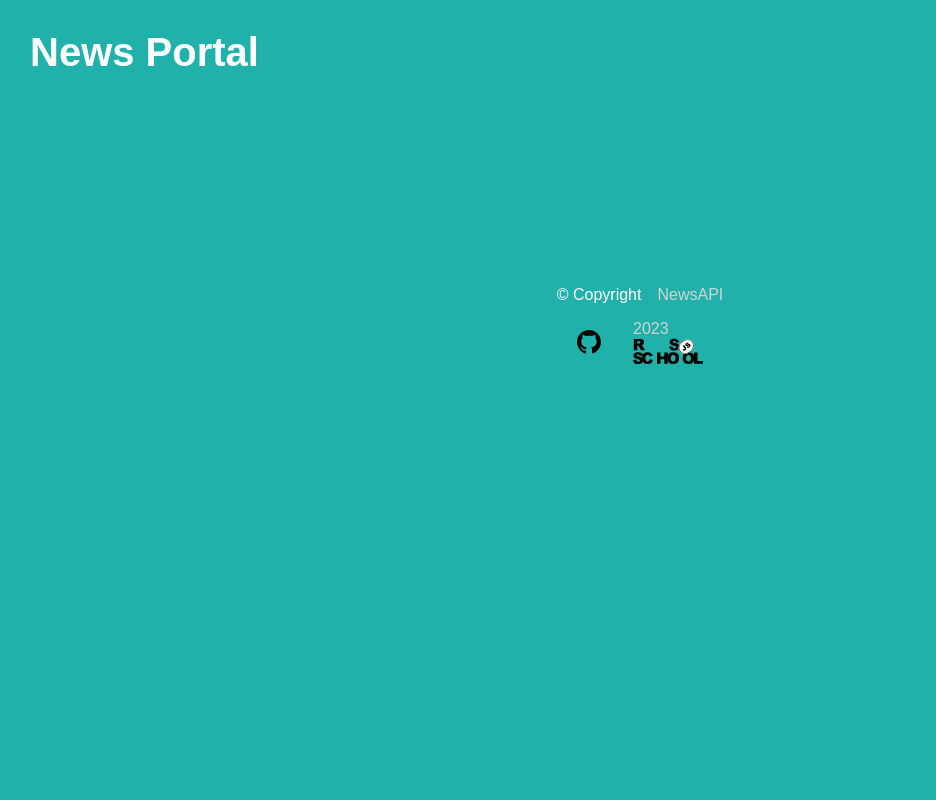
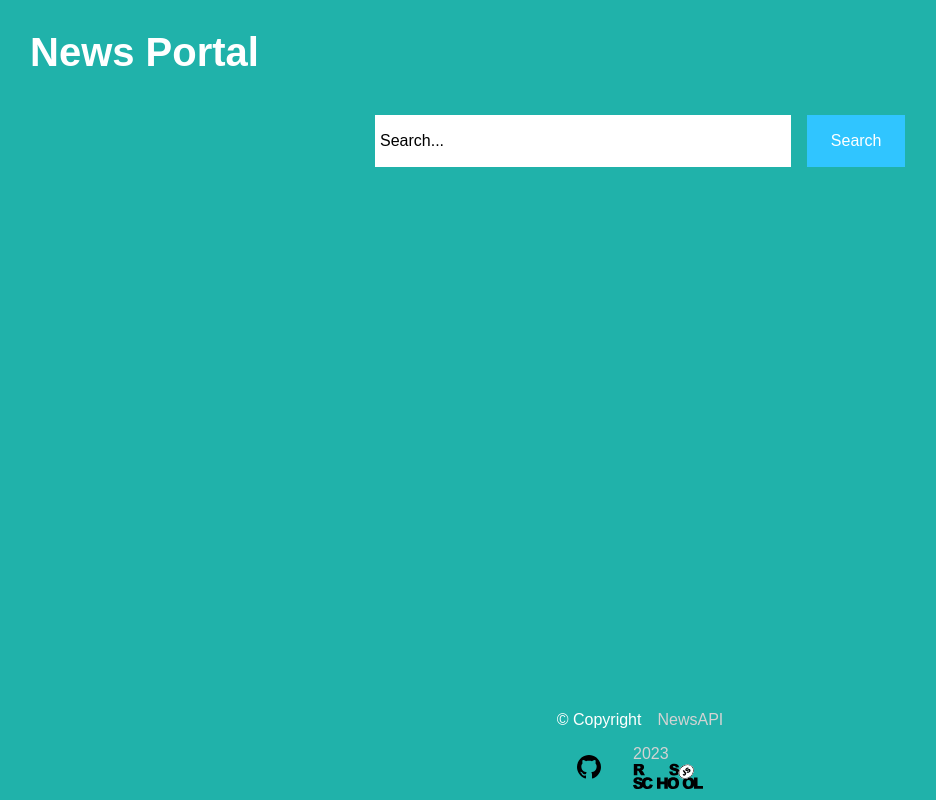
Before and after one commit to alexpashchuk/news-api, a website built with webpack: page src/index.html in a window 1280 px wide. Shown: the whole page, without its empty margins (0-936 px from the left). Built offline with nearby package versions, Linux system fonts and the light colour scheme; no server answers.

Commit message:
feat: add search query

```diff
--- a/src/components/app/app.ts
+++ b/src/components/app/app.ts
@@ -14,6 +14,9 @@ class App {
         (<HTMLElement>document.querySelector('.sources')).addEventListener('click', (e): void =>
             this.controller.getNews(e, (data?: NewsData) => this.view.drawNews(data))
         );
+        (<HTMLElement>document.querySelector('.search__btn')).addEventListener('click', (): void =>
+            this.controller.getSearch((data?: NewsData) => this.view.drawNews(data))
+        );
         this.controller.getSources((data?: SourceData) => this.view.drawSources(data));
     }
 }
--- a/src/components/app/types.ts
+++ b/src/components/app/types.ts
@@ -45,3 +45,5 @@ export enum newsLinks {
     linkLocal = 'https://newsapi.org/v2/',
     linkDeploy = 'https://rss-news-api.onrender.com/',
 }
+
+export type IApiKey = string;
--- a/src/components/controller/controller.ts
+++ b/src/components/controller/controller.ts
@@ -8,6 +8,18 @@ class AppController extends AppLoader {
                 endpoint: 'sources',
             },
             callback
+        );
+    }
+
+    getSearch(callback: Callback<NewsData>) {
+        const searchInput = document.querySelector('.search__input') as HTMLInputElement;
+        const keySearch = searchInput.value;
+        super.getResp(
+            {
+                endpoint: 'everything',
+            },
+            callback,
+            keySearch
         );
     }
 
--- a/src/components/controller/loader.ts
+++ b/src/components/controller/loader.ts
@@ -12,9 +12,10 @@ class Loader {
         { endpoint, options = {} }: { endpoint: string; options?: Options<string> },
         callback: Callback<NewsData> | Callback<SourceData> = (): void => {
             console.error('No callback for GET response');
-        }
+        },
+        keySearch = ''
     ): void {
-        this.load('GET', endpoint, callback, options);
+        this.load('GET', endpoint, callback, options, keySearch);
     }
 
     errorHandler(res: Response): Response {
@@ -27,10 +28,15 @@ class Loader {
         return res;
     }
 
-    makeUrl(options: Options<string>, endpoint: string) {
+    makeUrl(options: Options<string>, endpoint: string, keySearch: string) {
         const urlOptions = { ...this.options, ...options };
         let url = `${this.baseLink}${endpoint}?`;
-
+        if (keySearch) {
+            Object.keys(urlOptions).forEach((key) => {
+                url += `q=${keySearch}&${key}=${urlOptions[key]}`;
+            });
+            return url;
+        }
         Object.keys(urlOptions).forEach((key) => {
             url += `${key}=${urlOptions[key]}&`;
         });
@@ -38,8 +44,14 @@ class Loader {
         return url.slice(0, -1);
     }
 
-    load(method: string, endpoint: string, callback: Callback<NewsData> | Callback<SourceData>, options = {}) {
-        fetch(this.makeUrl(options, endpoint), { method })
+    load(
+        method: string,
+        endpoint: string,
+        callback: Callback<NewsData> | Callback<SourceData>,
+        options = {},
+        keySearch: string
+    ) {
+        fetch(this.makeUrl(options, endpoint, keySearch), { method })
             .then(this.errorHandler)
             .then((res) => res.json())
             .then((data) => callback(data))
--- a/src/global.css
+++ b/src/global.css
@@ -63,6 +63,12 @@ body {
     font-family: sans-serif;
 }
 
+.wrapper {
+    min-height: 100%;
+    display: flex;
+    flex-direction: column;
+}
+
 header {
     padding: 30px;
 }
@@ -70,6 +76,10 @@ header {
 header h1 {
     font-size: 40px;
     font-weight: 800;
+}
+
+main {
+    flex: 1 1 auto;
 }
 
 .footer__container {
@@ -120,3 +130,49 @@ header h1 {
 .footer__rs-school:hover {
     transform: scale(1.05);
 }
+
+.search {
+    display: flex;
+    justify-content: center;
+    align-items: center;
+    flex-wrap: nowrap;
+    gap: 1rem;
+    margin: 0 auto;
+    padding: 10px;
+    max-width: 550px;
+}
+
+.search__input {
+    font-size: 16px;
+    padding: 5px;
+    width: 100%;
+    color: black;
+    height: 52px;
+}
+
+.search__input:focus {
+    outline: none;
+    border: 1px solid lightseagreen;
+    box-shadow: 0 0 10px #30c5ff;
+}
+
+.search__btn {
+    cursor: pointer;
+    height: 52px;
+    width: 125px;
+    background-color: #30c5ff;
+    border: none;
+    font-size: 16px;
+    color: white;
+}
+
+.search__btn:hover {
+    border-color: #3fcc59;
+    box-shadow: 0 0.5em 0.5em -0.4em #3fcc59;
+}
+
+@media (max-width: 450px) {
+    .search {
+        flex-wrap: wrap;
+    }
+}
--- a/src/index.html
+++ b/src/index.html
@@ -8,10 +8,15 @@
         <title>NewsPortal</title>
     </head>
     <body>
+    <div  class="wrapper">
         <header>
             <h1>News Portal</h1>
         </header>
         <main>
+            <div class="search">
+                <input type="text" class="search__input" value="Search..." onfocus="value=''" />
+                <button type="submit" class="search__btn">Search</button>
+            </div>
             <div class="sources buttons"></div>
             <div class="news"></div>
         </main>
@@ -55,6 +60,7 @@
             </div>
         </template>
 
-        <script src='./index.js'></script>
+    </div>
+    <script src='./index.js'></script>
     </body>
 </html>
```
